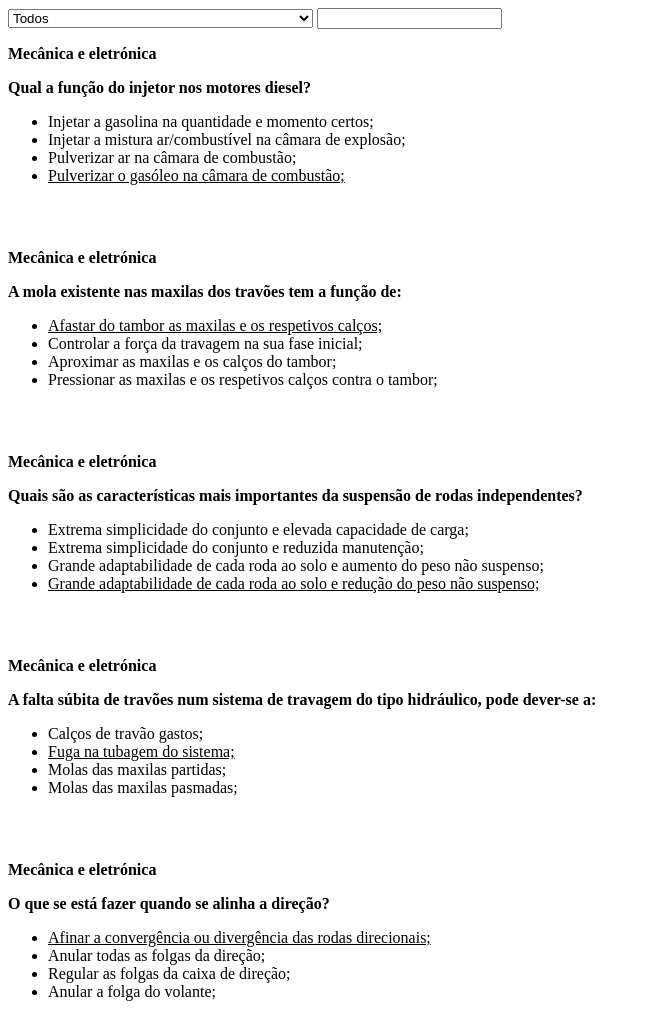
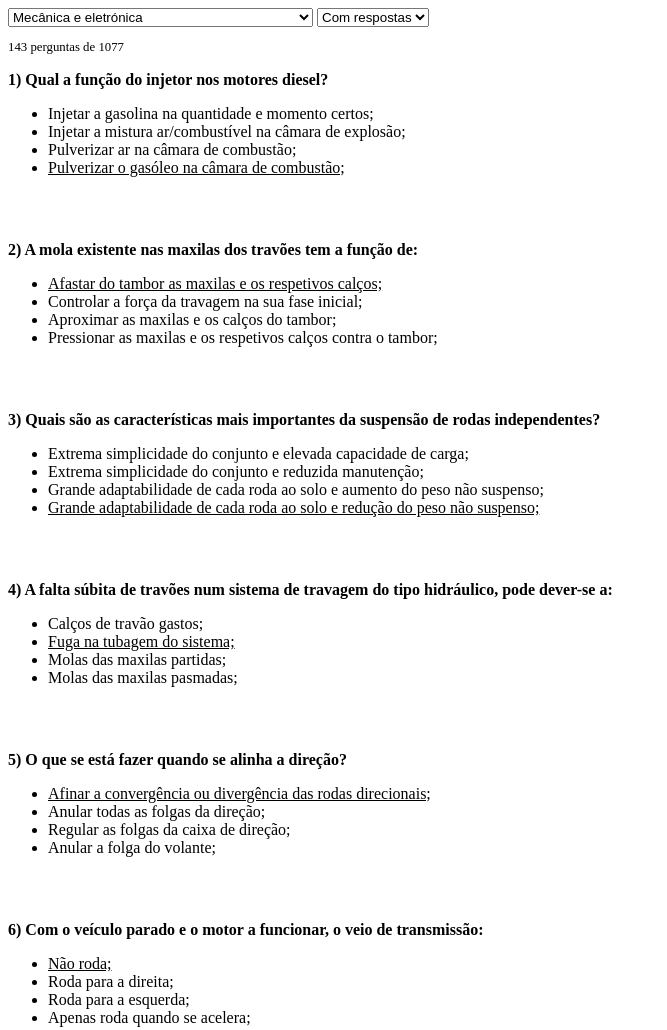
Before and after one commit to Ricardoamorim0/cam, a plain HTML site: page index.html in a window 1280 px wide. Shown: the top 1030 px of the page, without its empty margins (0-667 px from the left). Drawn offline with Linux system fonts and the light colour scheme.

Commit message:
Add files via upload

```diff
--- a/css/index.css
+++ b/css/index.css
@@ -13,3 +13,7 @@
 .question-option {
 
 }
+
+#count {
+  font-size: 0.8em;
+}
--- a/index.html
+++ b/index.html
@@ -8,7 +8,10 @@
   <select name="modules" id="modules">
 
   </select>
-  <input type="text" placeholder="">
+  <select name="format" id="format">
+
+  </select>
+  <p id="count"></p>
   <div id="datatable"></div>
   <script src="js/index.js"></script>
 </body>
--- a/js/index.js
+++ b/js/index.js
@@ -9,50 +9,76 @@ const MODULES = {
   7: "Situações de emergência e primeiros socorros",
   8: "Relações interpessoais e qualidade de serviço",
   9: "Contexto económico e organização empresarial",
-  10: "Tecnologias de informação e comunicação",
-  11: "Todos"
+  10: "Tecnologias de informação e comunicação"
+}
+
+const FORMAT = {
+  0: "Com respostas",
+  1: "Sem respostas"
 }
 
 let json = [];
 let moduleSelector = document.getElementById("modules");
+let formatSelector = document.getElementById("format");
+let counter = document.getElementById("count");
 
 for (let index = 0; index < Object.keys(MODULES).length; index++) {
   const element = MODULES[index];
 
-  document.getElementById("modules").innerHTML += `<option ${index == 11? "selected" : ""} value="${index}">${element}</option>`;
+  moduleSelector.innerHTML += `<option ${index == 0? "selected" : ""} value="${index}">${element}</option>`;
 }
 
-function load(module = 11) {
+for (let index = 0; index < Object.keys(FORMAT).length; index++) {
+  const element = FORMAT[index];
+
+  formatSelector.innerHTML += `<option ${index == 0? "selected" : ""} value="${index}">${element}</option>`;
+}
+
+function getAnswer(button) {
+  let questionNum = button.parentElement.dataset.question;
+  let answer = json[questionNum][6];
+
+  button.parentElement.querySelectorAll('ul')[0].querySelectorAll('li')[answer - 1].classList.toggle("underline");
+}
+
+function load(module = 0) {
+  let tmp = 1;
   for (let index = 0; index < json.length; index++) {
     const element = json[index];
 
-    if (module == 11 || element[0] == module) {
-      document.getElementById("datatable").innerHTML += `<div class="question">
-      <p class="bold">${MODULES[element[0]]}</p>
-      <p class="bold">${element[1]}</p>
+    if (element[0] == module) {
+      document.getElementById("datatable").innerHTML += `<div class="question" data-question="${index}">
+      <p class="bold">${tmp++}) ${element[1]}</p>
       <ul>
-        <li class="question-option ${element[6] == 1 ? "underline" : ""}">${element[2]}</li>
-        <li class="question-option ${element[6] == 2 ? "underline" : ""}">${element[3]}</li>
-        <li class="question-option ${element[6] == 3 ? "underline" : ""}">${element[4]}</li>
-        <li class="question-option ${element[6] == 4 ? "underline" : ""}">${element[5]}</li>
+        <li class="question-option ${(element[6] == 1 && formatSelector.value == 0) ? "underline" : ""}">${element[2]}</li>
+        <li class="question-option ${(element[6] == 2 && formatSelector.value == 0) ? "underline" : ""}">${element[3]}</li>
+        <li class="question-option ${(element[6] == 3 && formatSelector.value == 0) ? "underline" : ""}">${element[4]}</li>
+        <li class="question-option ${(element[6] == 4 && formatSelector.value == 0) ? "underline" : ""}">${element[5]}</li>
       </ul>
+      ${formatSelector.value == 1 ? '<button onclick="getAnswer(this)">Resposta</button>' : ""}
       </div>`;
     }
   }
+  counter.innerText = `${tmp - 1} perguntas de ${json.length}`;
 }
 
 fetch('./js/table.json')
     .then((response) => response.json())
     .then((j) => {
       json = j;
-      load();
+      load(moduleSelector.value);
     });
 
 
 
 moduleSelector.addEventListener("change", (e) => {
-  console.log(e.target.value);
   document.getElementById("datatable").innerHTML = "";
   load(e.target.value);
   e.preventDefault();
-})
+});
+
+formatSelector.addEventListener("change", (e) => {
+  document.getElementById("datatable").innerHTML = "";
+  load(moduleSelector.value);
+  e.preventDefault();
+});
```
